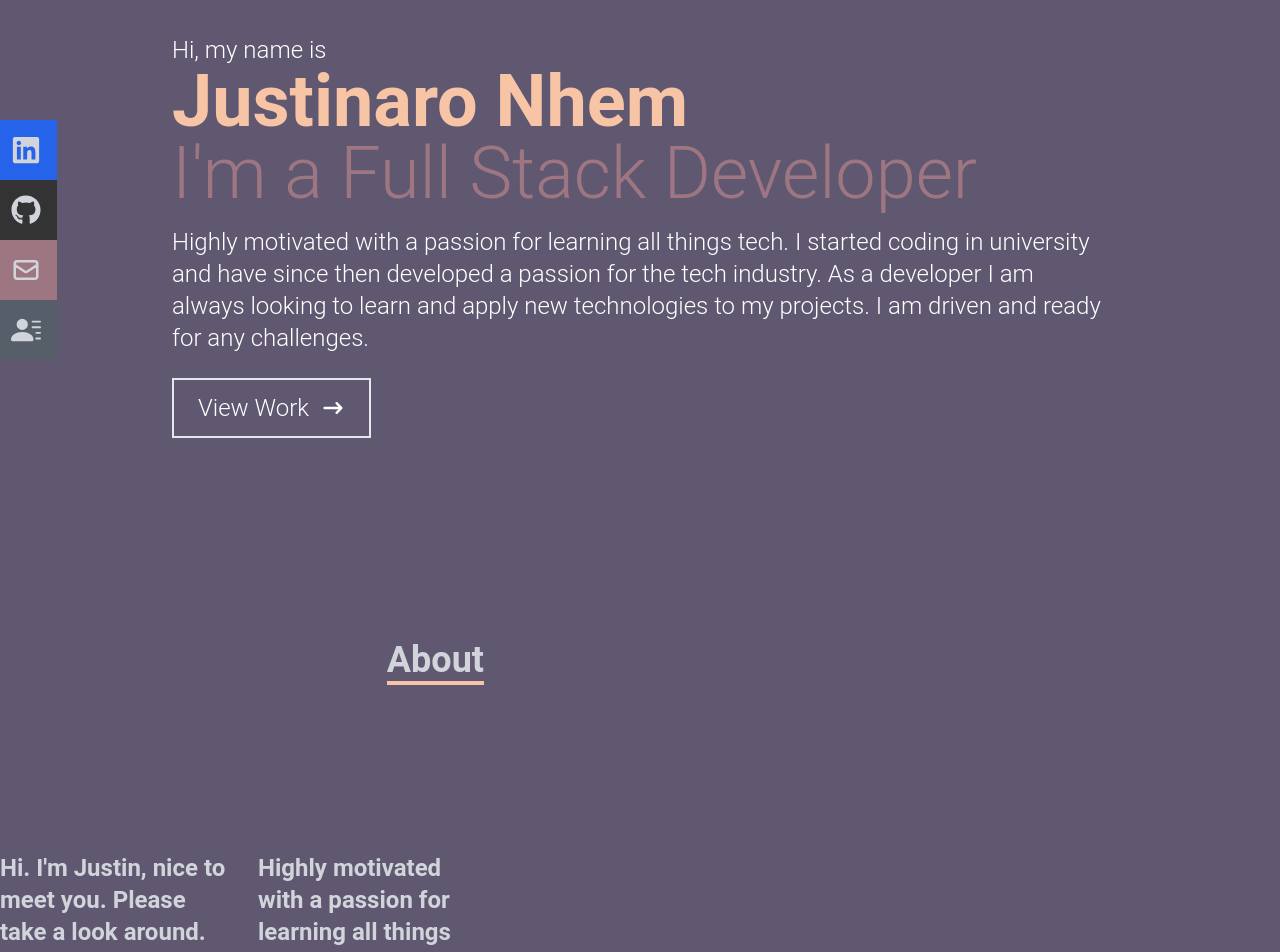
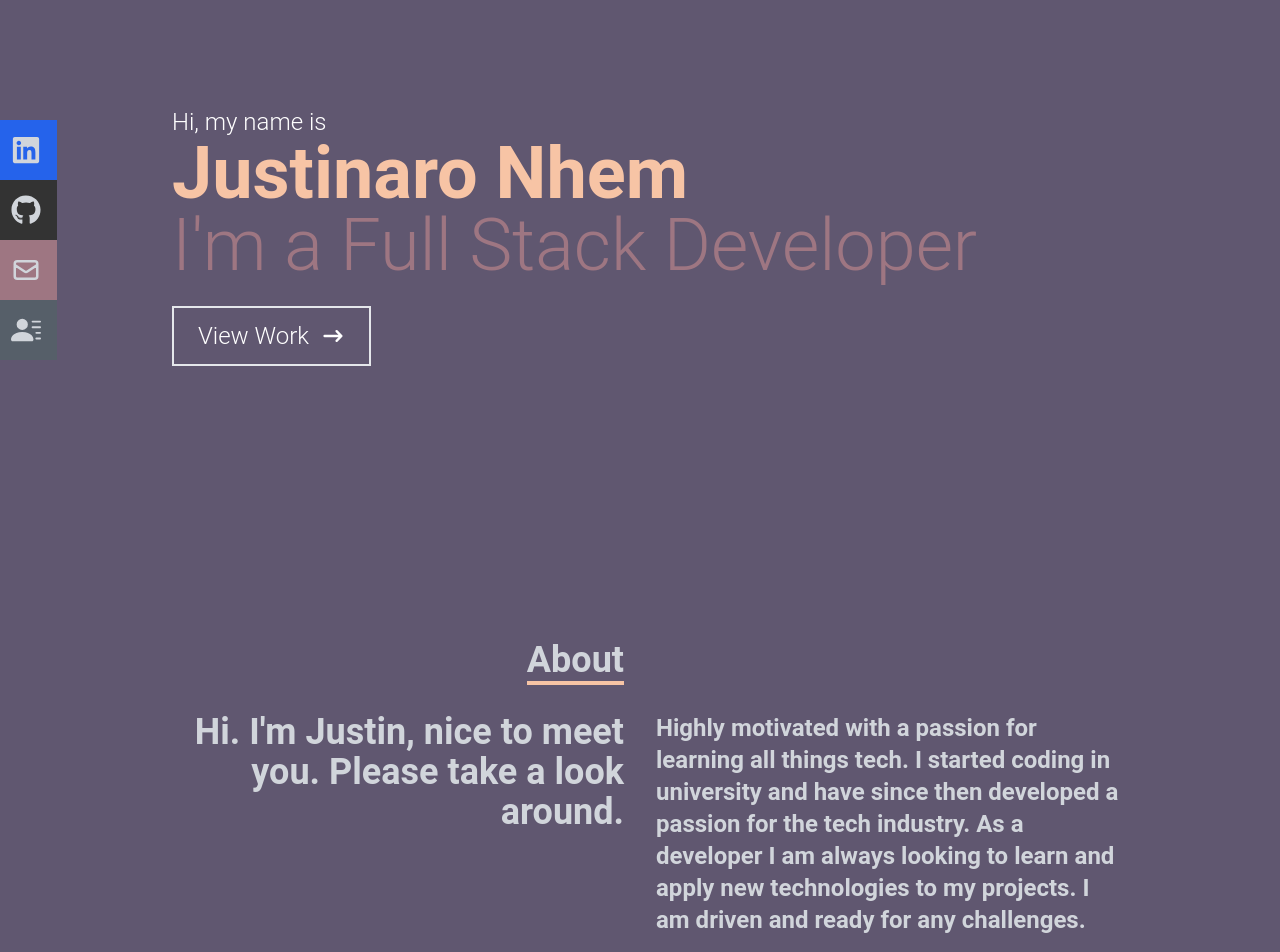
Before and after one commit to NaroNhem/React-Portfolio, a React (Create React App) app: page / in a window 1280 px wide. Shown: the part 160-1112 px from the top of the page. Built offline with nearby package versions, Linux system fonts and the light colour scheme.

Commit message:
finished implmentation of about component

```diff
--- a/src/components/About.js
+++ b/src/components/About.js
@@ -1,7 +1,7 @@
 export default function About() {
   return (
     <div name="about" className="w-full h-screen bg-[#605770] text-gray-300">
-      <div className="flex felx-col justify center item-center w-full h-full">
+      <div className="flex flex-col justify-center items-center w-full h-50">
         <div className="max-w-[1000px] w-full grid grid-cols-2 gap-8">
           <div className="sm:text-right pb-8 pl-4">
             <p className="text-4xl font-bold inline border-b-4 border-[#F7C4A5]">
@@ -9,21 +9,19 @@ export default function About() {
             </p>
           </div>
           <div></div>
-          <div className="max-w-[1000px] w-full grid grid-cols-2 gap-8">
-            <div>
-              <p>
-                Hi. I'm Justin, nice to meet you. Please take a look around.
-              </p>
+        </div>
+        <div className="max-w-[1000px] w-full grid sm:grid-cols-2 gap-8 px-4">
+          <div className="sm:text-right text-4xl font-bold">
+            <p>Hi. I'm Justin, nice to meet you. Please take a look around.</p>
           </div>
           <div>
             <p>
               Highly motivated with a passion for learning all things tech. I
               started coding in university and have since then developed a
-                passion for the tech industry. As a developer I am always
-                looking to learn and apply new technologies to my projects. I am
-                driven and ready for any challenges.
+              passion for the tech industry. As a developer I am always looking
+              to learn and apply new technologies to my projects. I am driven
+              and ready for any challenges.
             </p>
-            </div>
           </div>
         </div>
       </div>
--- a/src/components/Home.js
+++ b/src/components/Home.js
@@ -13,16 +13,9 @@ export default function () {
         <h1 className="text-[#F7C4A5] text-4xl font-bold sm:text-7xl">
           Justinaro Nhem
         </h1>
-        <h2 className="text-[#9E7682] text-4xl sm:text-7xl">
+        <h2 className="text-[#9E7682] text-4xl sm:text-7xl pb-4">
           I'm a Full Stack Developer
         </h2>
-        <p className="py-4 max-w">
-          Highly motivated with a passion for learning all things tech. I
-          started coding in university and have since then developed a passion
-          for the tech industry. As a developer I am always looking to learn and
-          apply new technologies to my projects. I am driven and ready for any
-          challenges.
-        </p>
         <div>
           <button className="text-white group border-2 px-6 py-3 my-2 flex items-center hover:bg-[#F7C4A5] hover:text-[#4d4861] hover:border-[#4d4861]">
             View Work{" "}
```
Lines whose indentation alone changed are shown as unchanged.
